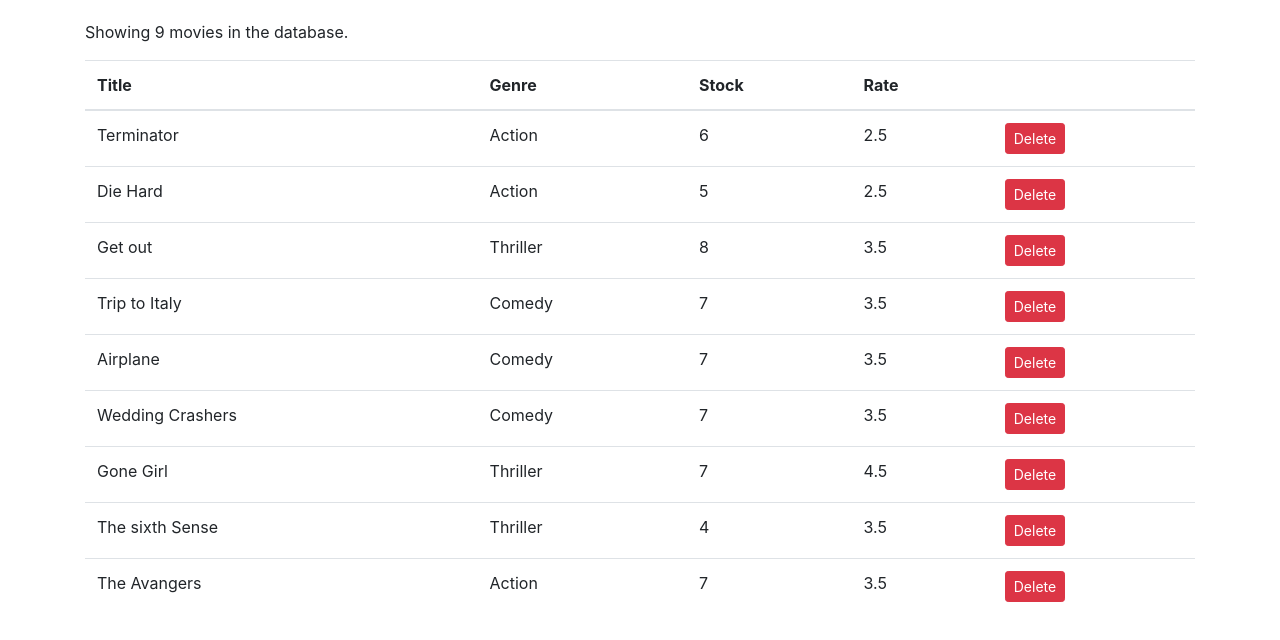
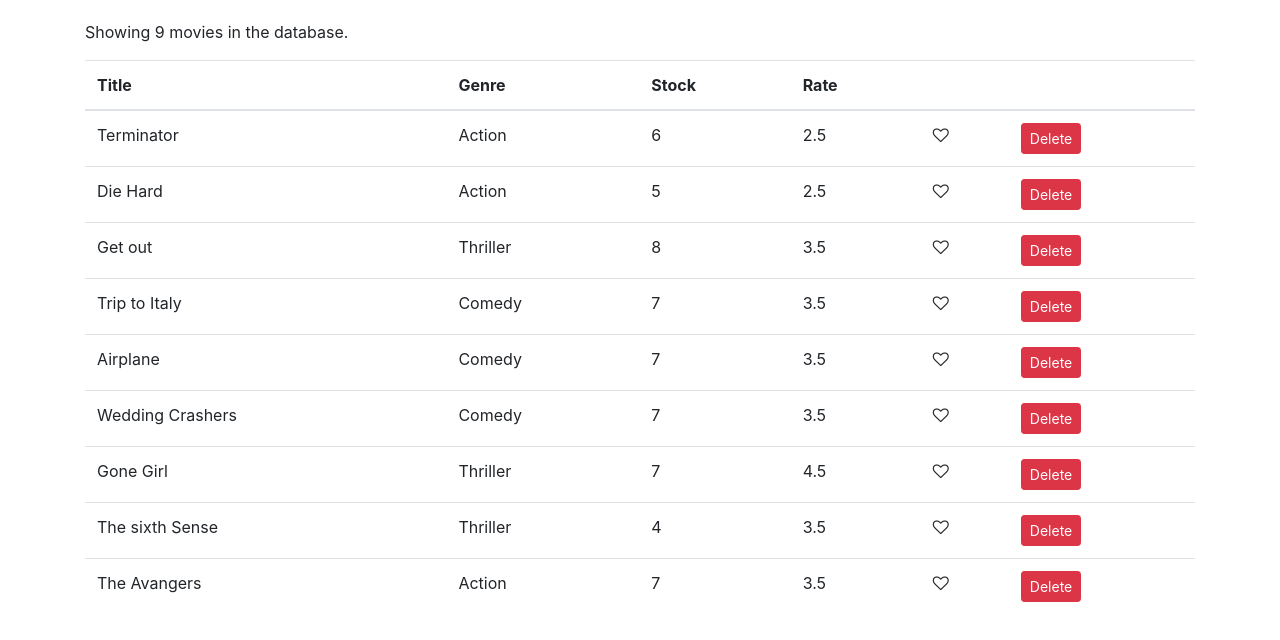
Before and after one commit to christianbiring1/vidly, a React (Create React App) app: page / in a window 1280 px wide. Shown: the top 640 px of the page. Built offline with nearby package versions, Linux system fonts and the light colour scheme.

Commit message:
Add the likes components

```diff
--- /dev/null
+++ b/src/common/like.jsx
@@ -0,0 +1,9 @@
+import React, { Component } from 'react';
+
+class Like extends Component {
+  render() {
+    return (<i class="fa fa-heart-o" aria-hidden="true"></i>);
+  }
+}
+
+export default Like;
--- a/src/components/movies.jsx
+++ b/src/components/movies.jsx
@@ -1,5 +1,6 @@
 import React, { Component } from 'react';
 import { getMovies } from '../services/fakeMovieService';
+import Like from '../common/like';
 
 class Movies extends Component {
   state = {
@@ -29,6 +30,7 @@
             <th>Stock</th>
             <th>Rate</th>
             <th></th>
+            <th></th>
           </tr>
         </thead>
         <tbody>
@@ -38,6 +40,7 @@
               <td>{ movie.genre.name }</td>
               <td>{ movie.numberInStock }</td>
               <td>{ movie.dailyRentalRate }</td>
+              <td> <Like /> </td>
               <td>
                 <button onClick={() => this.handleDelete(movie)} className='btn btn-danger btn-sm'>Delete</button>
               </td>
```
